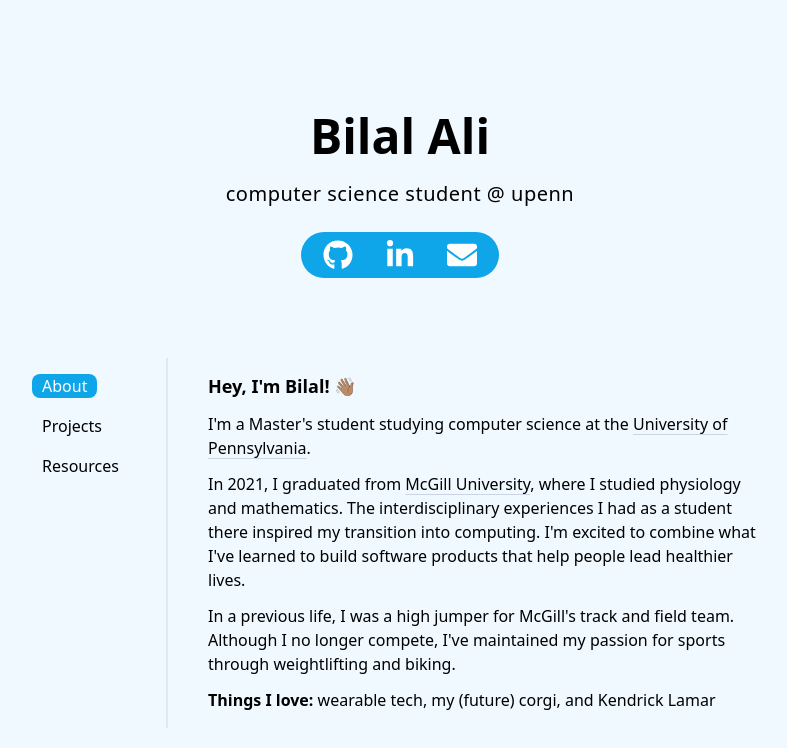
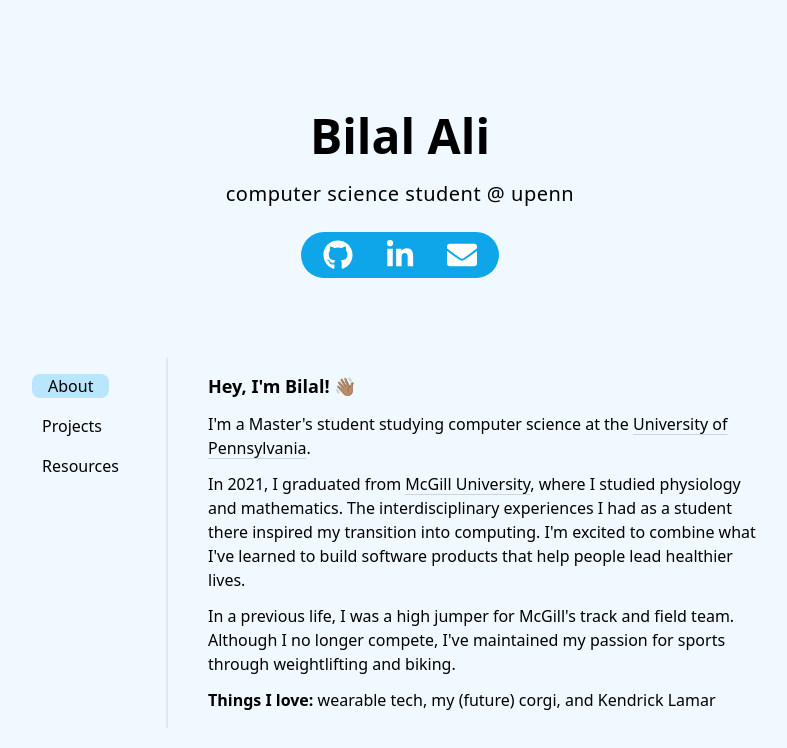
Before and after one commit to bilala45/personal-website, a React (Create React App) app: page / in a window 1280 px wide. Shown: the top 748 px of the page, without its empty margins (240-1027 px from the left). Built offline with nearby package versions, Linux system fonts and the light colour scheme.

Commit message:
Update navbar styling when clicked

```diff
--- a/src/components/NavLink.js
+++ b/src/components/NavLink.js
@@ -13,7 +13,7 @@
         onClick={handleClick}
         className={
           useLocation().pathname === `/${title.toLowerCase()}`
-            ? "bg-sky-500 text-white rounded-lg px-2.5 font-normal"
+            ? "bg-sky-200 text-black rounded-lg px-4 font-normal hover:bg-sky-300"
             : "px-2.5"
         }
       >
--- a/src/components/Resources.js
+++ b/src/components/Resources.js
@@ -55,7 +55,7 @@
           link="https://fullstackopen.com/en/"
         />
       </div>
-      <div className="font-semibold text-center pt-5">Happy learning! :)</div>
+      <div className="font-semibold pt-5">Happy learning! :)</div>
     </div>
   );
 };
```
